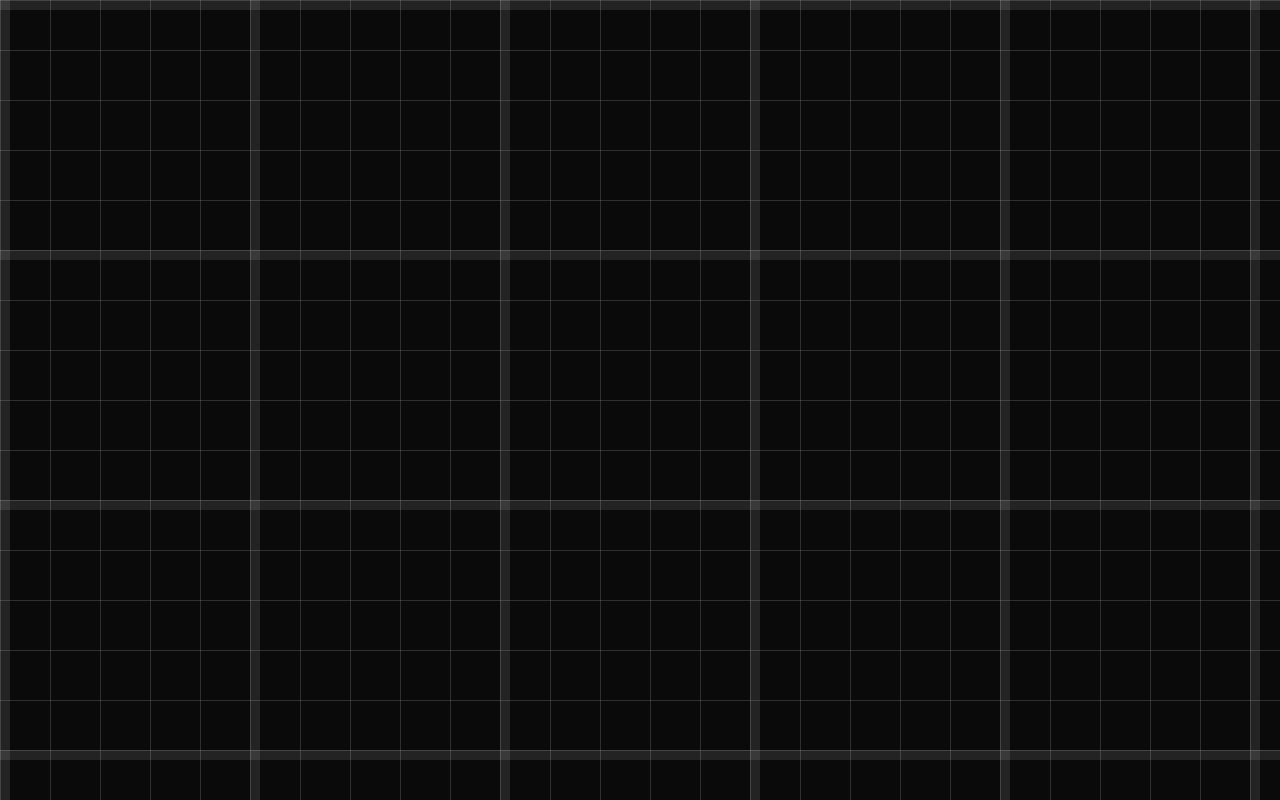
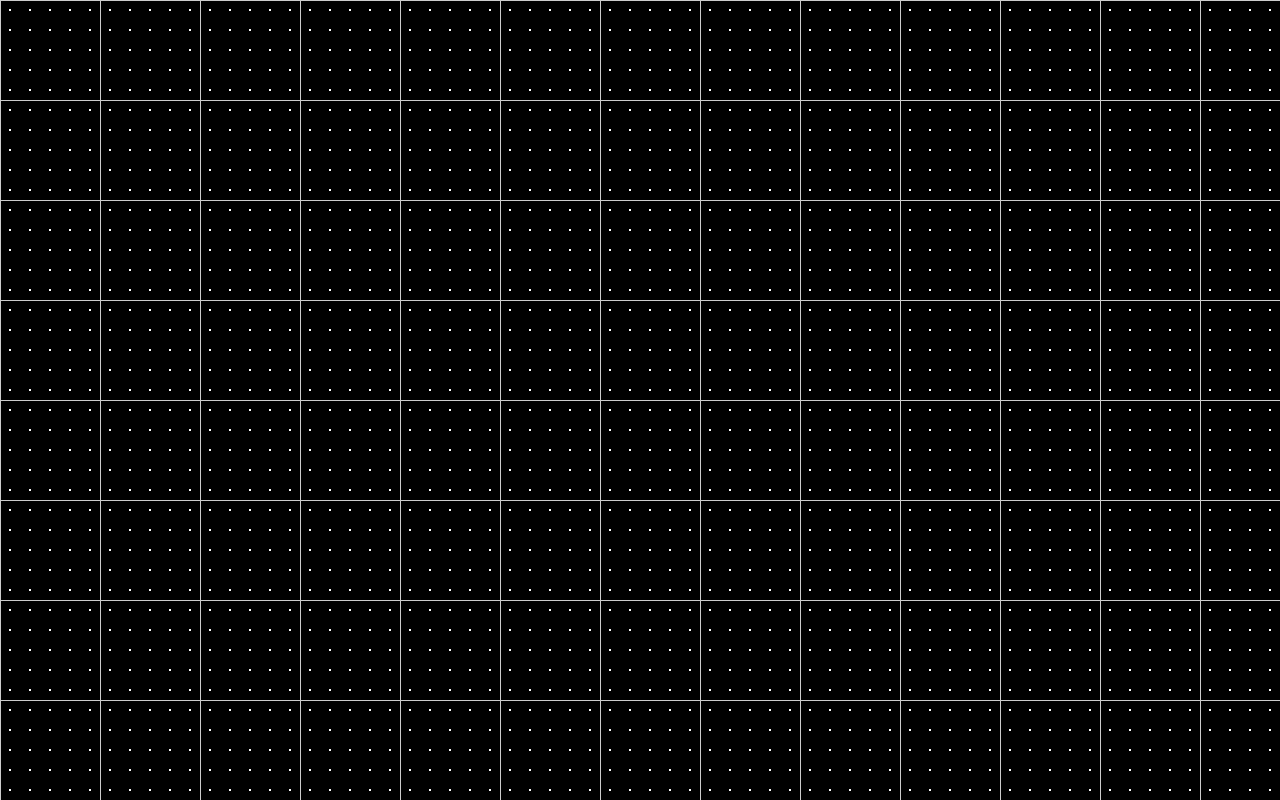
Before and after one commit to minuru0408/Hector-AI, a website built with Parcel: page src/index.html in a window 1280 px wide. Built offline with nearby package versions, Linux system fonts and the light colour scheme.

Commit message:
style: replace blueprint background with css grid

```diff
--- a/src/styles.css
+++ b/src/styles.css
@@ -1,13 +1,18 @@
+html,
 body {
+    height: 100%;
     margin: 0;
+}
+
+body {
     overflow: hidden;
-    background-color: #0a0a0a;
+    background-color: #000;
     background-image:
-        linear-gradient(rgba(255, 255, 255, 0.15) 1px, transparent 1px),
-        linear-gradient(90deg, rgba(255, 255, 255, 0.15) 1px, transparent 1px),
-        linear-gradient(rgba(255, 255, 255, 0.1) 10px, transparent 10px),
-        linear-gradient(90deg, rgba(255, 255, 255, 0.1) 10px, transparent 10px);
-    background-size: 50px 50px, 50px 50px, 250px 250px, 250px 250px;
+        radial-gradient(circle, #fff 1px, transparent 0),
+        repeating-linear-gradient(#ccc 0 1px, transparent 1px 100px),
+        repeating-linear-gradient(90deg, #ccc 0 1px, transparent 1px 100px);
+    background-size: 20px 20px, 100px 100px, 100px 100px;
+    background-position: 0 0;
 }
 
 canvas {
--- a/src/styles/index.scss
+++ b/src/styles/index.scss
@@ -4,15 +4,20 @@
   box-sizing: border-box;
 }
 
+html,
 body {
+  height: 100%;
   margin: 0;
+}
+
+body {
   overflow: hidden;
-  background-color: #0a0a0a;
-  background-image: linear-gradient(rgba(255, 255, 255, 0.15) 1px, transparent 1px),
-    linear-gradient(90deg, rgba(255, 255, 255, 0.15) 1px, transparent 1px),
-    linear-gradient(rgba(255, 255, 255, 0.1) 10px, transparent 10px),
-    linear-gradient(90deg, rgba(255, 255, 255, 0.1) 10px, transparent 10px);
-  background-size: 50px 50px, 50px 50px, 250px 250px, 250px 250px;
+  background-color: #000;
+  background-image: radial-gradient(circle, #fff 1px, transparent 0),
+    repeating-linear-gradient(#ccc 0 1px, transparent 1px 100px),
+    repeating-linear-gradient(90deg, #ccc 0 1px, transparent 1px 100px);
+  background-size: 20px 20px, 100px 100px, 100px 100px;
+  background-position: 0 0;
 }
 
 canvas {
```
